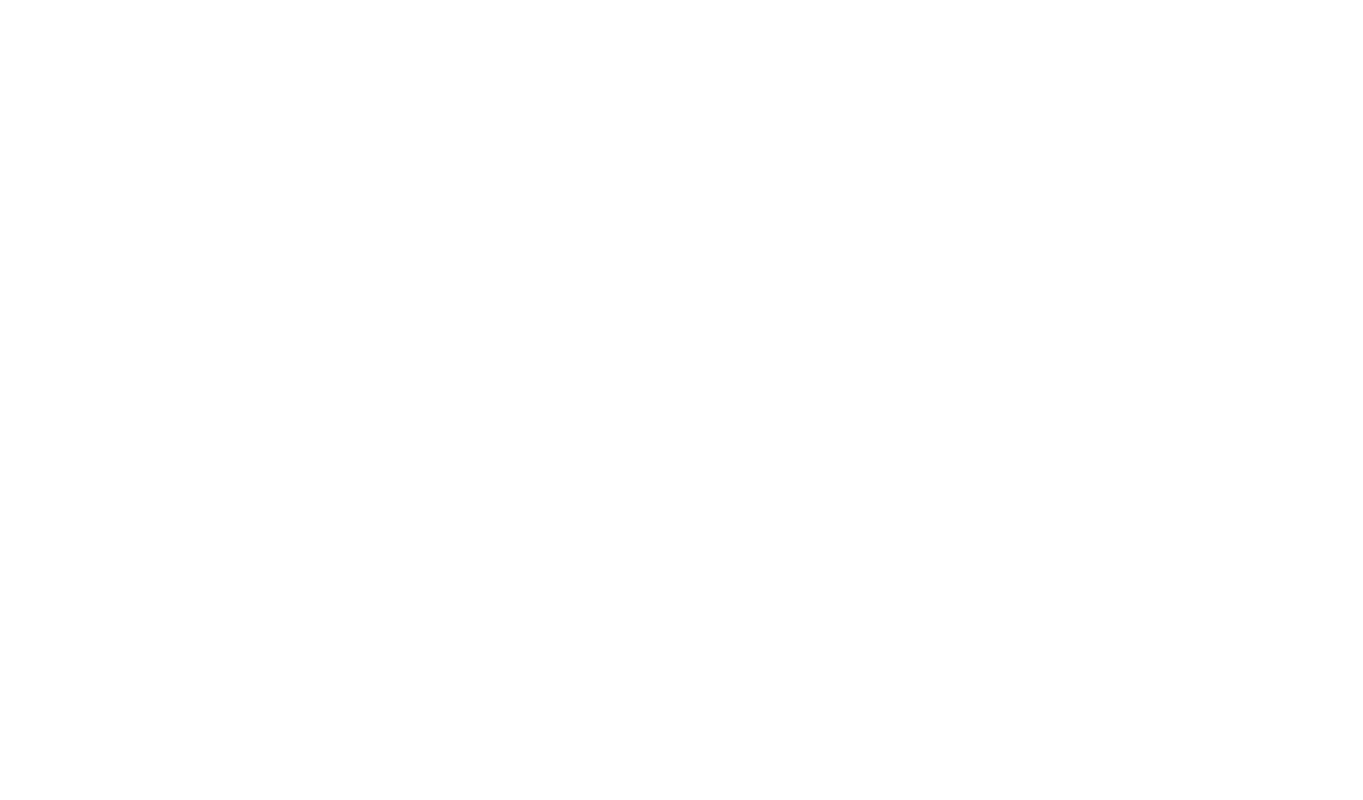
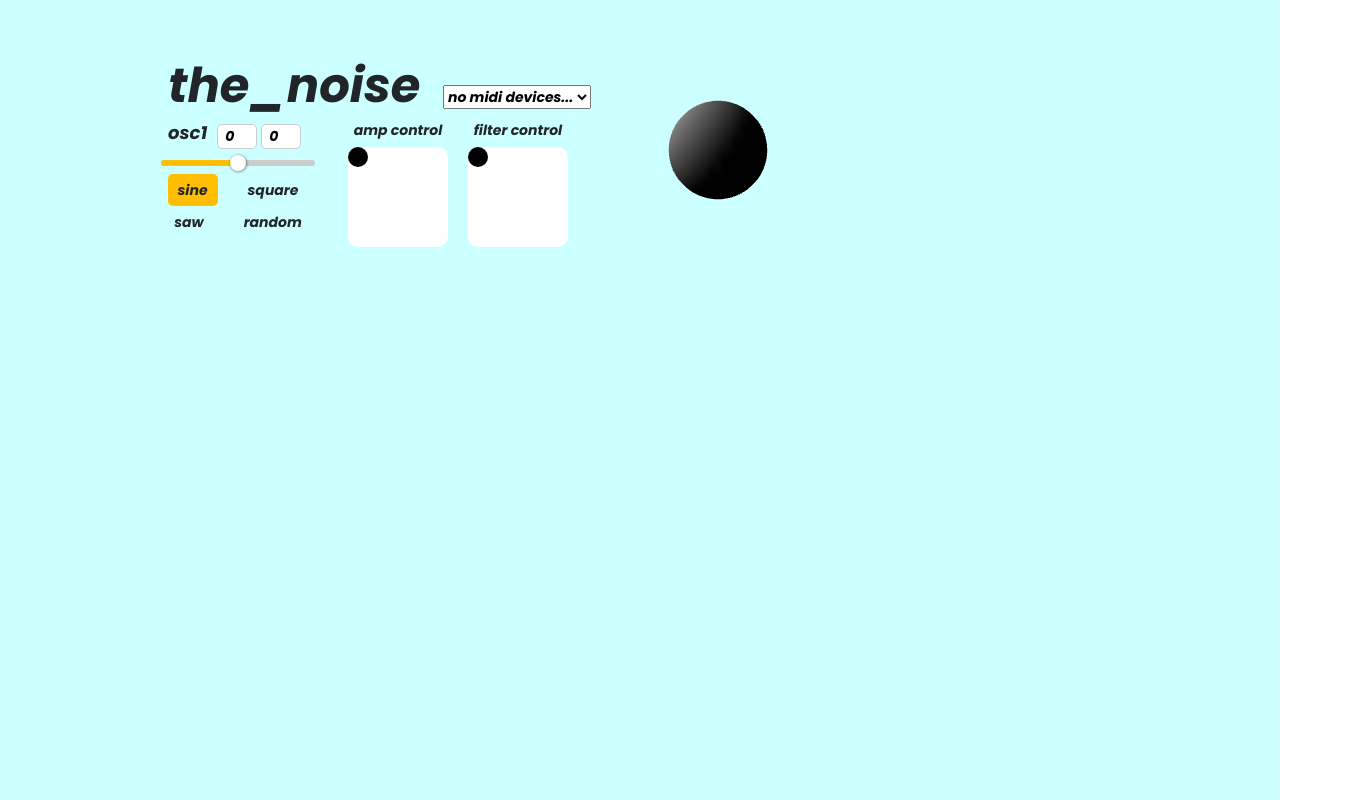
Before and after one commit to kosm-o/noise-garden, a plain HTML site: page index.html in a window 1280 px wide. Shown: the whole page, 1363 px wide, since content can reach past the window. Drawn offline with nearby package versions, Linux system fonts and the light colour scheme; the site is published under a folder, as on GitHub Pages, so addresses that start at the root find nothing; animation ran at ten frames a second.

Commit message:
fix paths

```diff
--- a/index.html
+++ b/index.html
@@ -1 +1 @@
-<!DOCTYPE html><html lang=en><head><meta charset=utf-8><meta http-equiv=X-UA-Compatible content="IE=edge"><meta name=viewport content="width=device-width,initial-scale=1"><link rel=icon href=/favicon.ico><link rel=stylesheet href="https://fonts.googleapis.com/css?family=Poppins:bi:700"><title>noiser</title><script src=https://cdnjs.cloudflare.com/ajax/libs/gsap/2.0.2/TweenMax.min.js></script><link href=/css/app.7342d52a.css rel=preload as=style><link href=/css/chunk-vendors.26500bf1.css rel=preload as=style><link href=/js/app.a18fc3e7.js rel=preload as=script><link href=/js/chunk-vendors.af9c4be5.js rel=preload as=script><link href=/css/chunk-vendors.26500bf1.css rel=stylesheet><link href=/css/app.7342d52a.css rel=stylesheet></head><body><noscript><strong>We're sorry but noiser doesn't work properly without JavaScript enabled. Please enable it to continue.</strong></noscript><div id=background><div id=app></div></div><script src=/js/chunk-vendors.af9c4be5.js></script><script src=/js/app.a18fc3e7.js></script></body></html>
+<!DOCTYPE html><html lang=en><head><meta charset=utf-8><meta http-equiv=X-UA-Compatible content="IE=edge"><meta name=viewport content="width=device-width,initial-scale=1"><link rel=icon href=/favicon.ico><link rel=stylesheet href="https://fonts.googleapis.com/css?family=Poppins:bi:700"><title>noiser</title><script src=https://cdnjs.cloudflare.com/ajax/libs/gsap/2.0.2/TweenMax.min.js></script><link href=css/app.7342d52a.css rel=preload as=style><link href=css/chunk-vendors.26500bf1.css rel=preload as=style><link href=js/app.a18fc3e7.js rel=preload as=script><link href=js/chunk-vendors.af9c4be5.js rel=preload as=script><link href=css/chunk-vendors.26500bf1.css rel=stylesheet><link href=css/app.7342d52a.css rel=stylesheet></head><body><noscript><strong>We're sorry but noiser doesn't work properly without JavaScript enabled. Please enable it to continue.</strong></noscript><div id=background><div id=app></div></div><script src=js/chunk-vendors.af9c4be5.js></script><script src=js/app.a18fc3e7.js></script></body></html>
```
